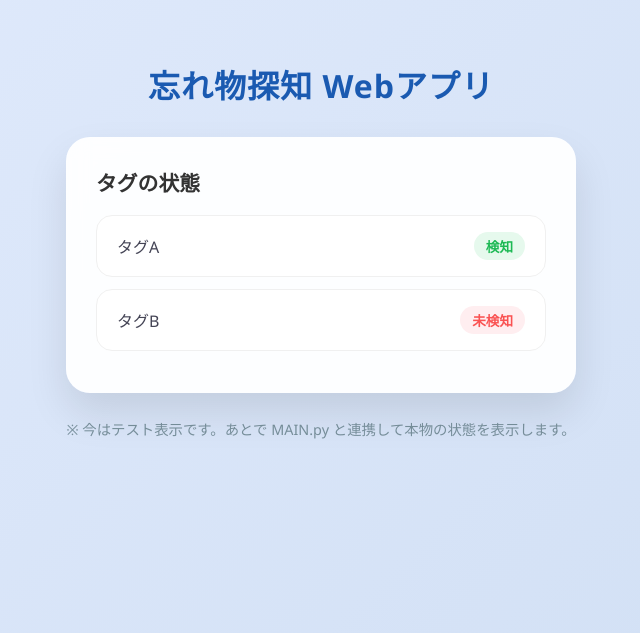
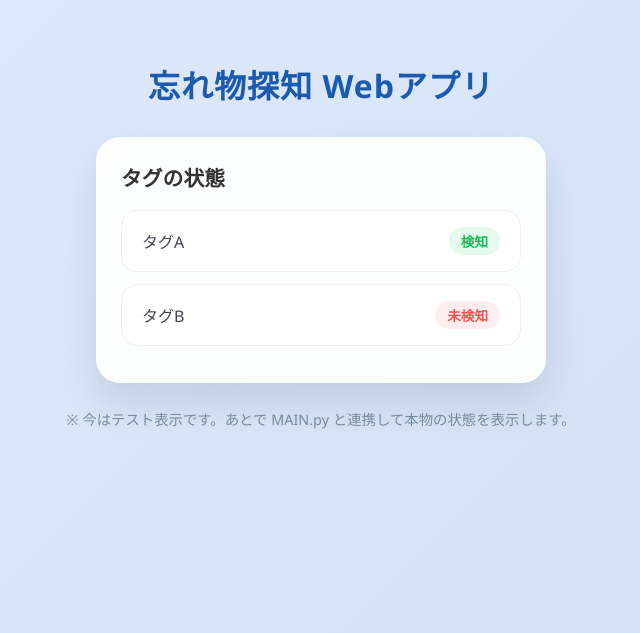
Before and after one commit to DoE029/SOTUKEN, a Flask app: page / in a window 1280 px wide. Shown: the top 633 px of the page, without its empty margins (319-959 px from the left). Run offline with Flask 3, Linux system fonts and the light colour scheme.

Commit message:
スマホ表示

```diff
--- a/webapp/static/style.css
+++ b/webapp/static/style.css
@@ -92,3 +92,13 @@ p {
     color: #78909c;
     font-size: 0.9rem;
 }
+
+.tag-status {
+    background-color: rgba(255, 255, 255, 0.95);
+    width: 90%;          /* スマホの時に横幅90%に広げる */
+    max-width: 450px;    /* PCなどの大きな画面では最大450pxに制限 */
+    padding: 25px;       /* 内側の余白を少し調整 */
+    border-radius: 24px;
+    box-shadow: 0 20px 40px rgba(0, 0, 0, 0.1);
+    box-sizing: border-box; /* パディングを含めたサイズ計算にする（はみ出し防止） */
+}
--- a/webapp/templates/index.html
+++ b/webapp/templates/index.html
@@ -4,6 +4,7 @@
 <html>
 <head>
     <meta charset="UTF-8">
+    <meta name="viewport" content="width=device-width, initial-scale=1.0">
     <title>忘れ物探知アプリ</title>
 
     <!-- static フォルダの style.css を読み込む -->
```
